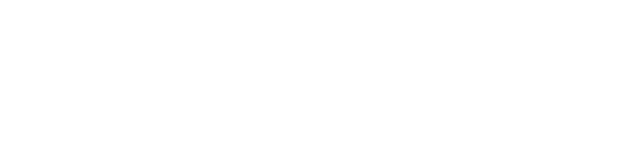
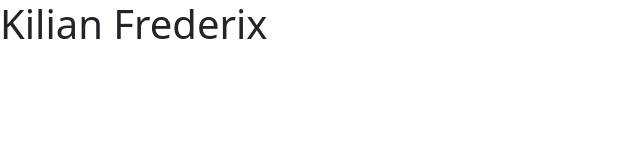
Before and after one commit to webpxl/41dvo1070-werkplekleren-1-portfolio-25-26-grdvo-KilianFrederixPXL, a plain HTML site: page index.html in a window 1280 px wide. Shown: the whole page, without its empty margins (0-640 px from the left). Drawn offline with nearby package versions, Linux system fonts and the light colour scheme.

```diff
--- a/index.html
+++ b/index.html
@@ -7,6 +7,6 @@
     <title>Title</title>
 </head>
 <body>
-
+    <h1>Kilian Frederix</h1>
 </body>
 </html>
```
